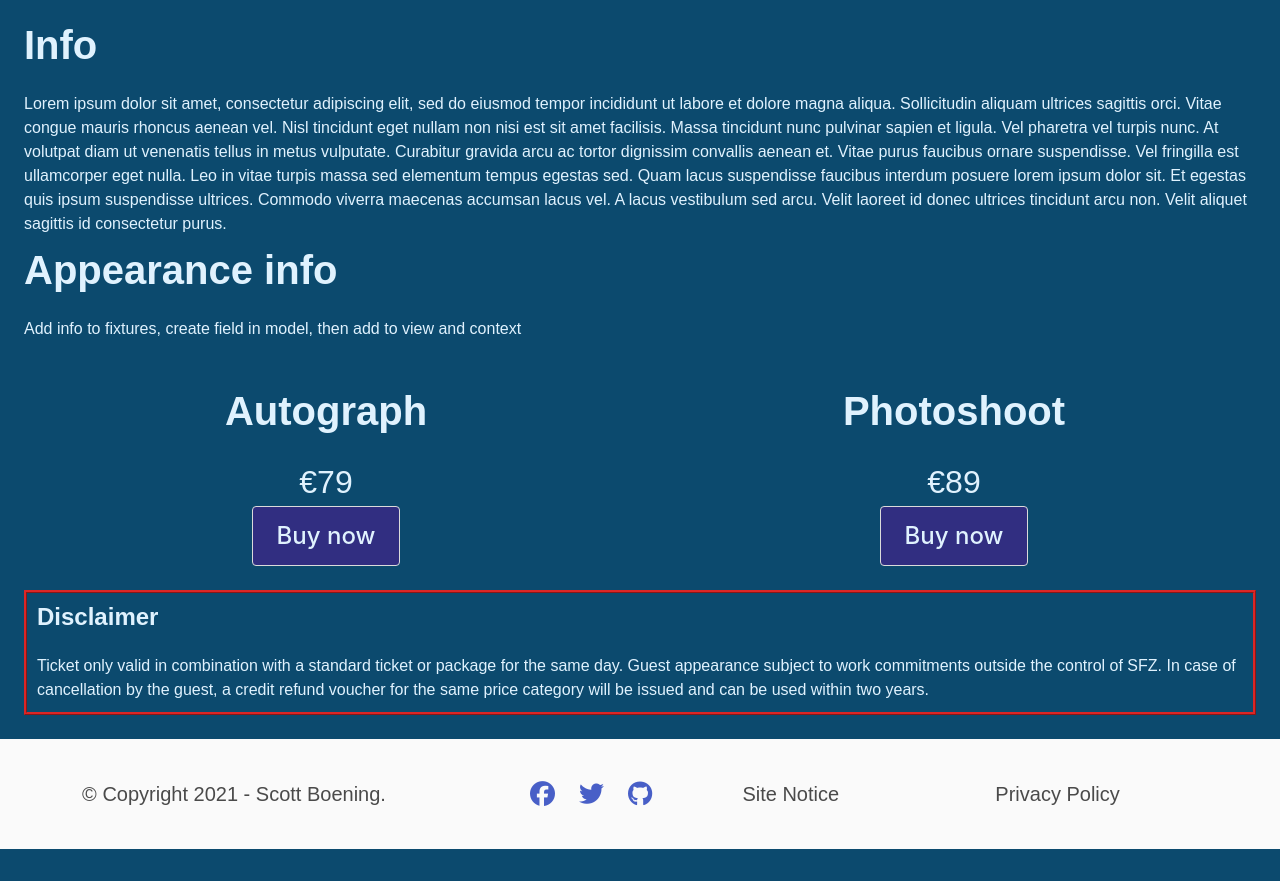
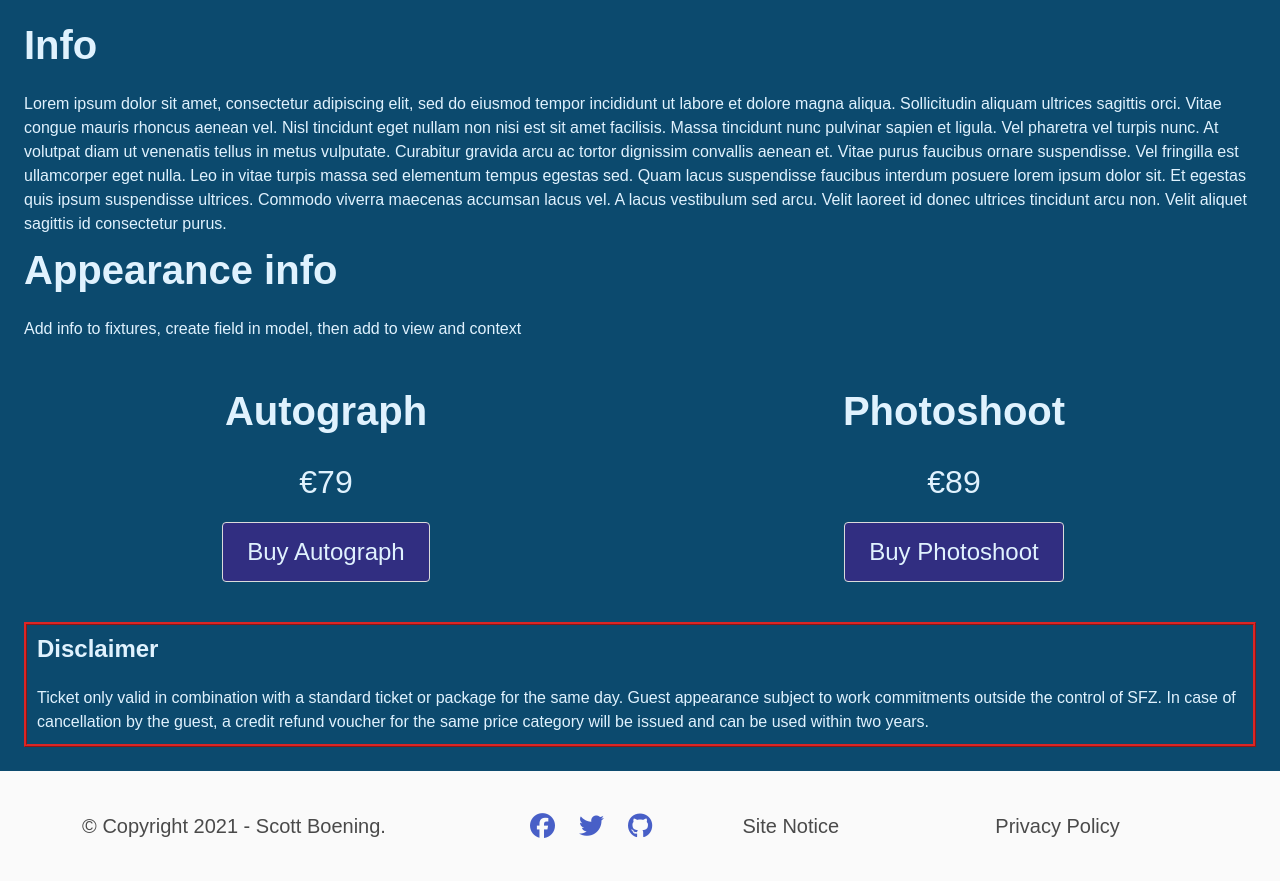
Before and after one commit to Ryagg/scifi_zone, a Django app: page /guests/1 in a window 1280 px wide. Shown: the part 502-1383 px from the top of the page. Before the commit the page ends 1351 px from the top, so only its background shows below. Run offline with Django 3.2, Linux system fonts and the light colour scheme; data comes from the database, SQL or seed files in the repository; some libraries are stand-ins or nearby versions.

Commit message:
feat: Add link to corresponding addon page

```diff
--- a/guests/templates/guests/guest_detail.html
+++ b/guests/templates/guests/guest_detail.html
@@ -33,34 +33,27 @@
                 <h2 class="title is-2 has-text-centered text__color-sky-100">
                     Autograph
                 </h2>
-                    <form action="" method="POST">
                     {% for ticket in tickets %}
                         {% if actor.star_autograph_category == ticket.price_category and "Autograph" in ticket.name %}
-                                <p  class="is-size-3 has-text-centered">€{{ ticket.price }}</p>
+                            <p class="is-size-3 has-text-centered">€{{ ticket.price }}</p>
+                            <div class="control has-text-centered">
+                                <a href="{% url 'ticket_detail' ticket.id %} " class="button my-4 is-size-4 has-text-weight-medium bg--indigo-900 shadow text__color-sky-100">Buy Autograph</a>
+                            </div>
                         {% endif %}
                     {% endfor %}
-                        <div class="control has-text-centered">
-                            <input class="button is-size-4 has-text-weight-medium bg--indigo-900 shadow text__color-sky-100" type="submit" value="Buy now">
-                            <input type="hidden" name="redirect_url" value="">
-                        </div>
-                    </form>
             </div>
             <div class="column is-6-tablet">
                 <h2 class="title is-2 has-text-centered text__color-sky-100">
                     Photoshoot
                 </h2>
-                    <form action="" method="POST">
-                        {% csrf_token %}
                     {% for ticket in tickets %}
                         {% if actor.star_photoshoot_category == ticket.price_category and "Photoshoot" in ticket.name %}
-                                    <p  class="is-size-3 has-text-centered">€{{ ticket.price }}</p>
+                            <p class="is-size-3 has-text-centered">€{{ ticket.price }}</p>
+                            <div class="control has-text-centered">
+                                <a href="{% url 'ticket_detail' ticket.id %} " class="button my-4 is-size-4 has-text-weight-medium bg--indigo-900 shadow text__color-sky-100">Buy Photoshoot</a>
+                            </div>
                         {% endif %}
                     {% endfor %}
-                        <div class="control has-text-centered">
-                            <input class="button is-size-4 has-text-weight-medium bg--indigo-900 shadow text__color-sky-100" type="submit" value="Buy now">
-                            <input type="hidden" name="redirect_url" value="">
-                        </div>
-                    </form>
             </div>
         </div>
         <div class="columns">
```
Lines whose indentation alone changed are shown as unchanged.
